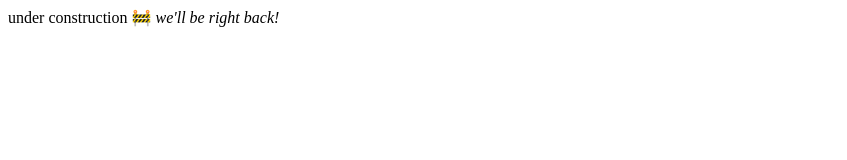
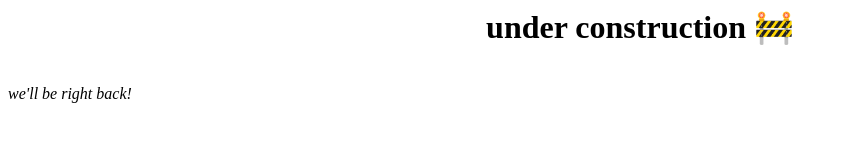
Before and after one commit to mahmoudrafati/mahmoudrafati.github.io, a plain HTML site: page index.html in a window 1280 px wide. Shown: the whole page, without its empty margins (0-847 px from the left). Drawn offline with Linux system fonts and the light colour scheme.

Commit message:
under construction

```diff
--- a/index.html
+++ b/index.html
@@ -1,3 +1,3 @@
-under construction 🚧
-
-<em> we'll be right back! </em>
+<h1 style="text-align: center;">under construction 🚧 </h1>
+<br>
+<em style="text-align: center;"> we'll be right back! </em>
```
